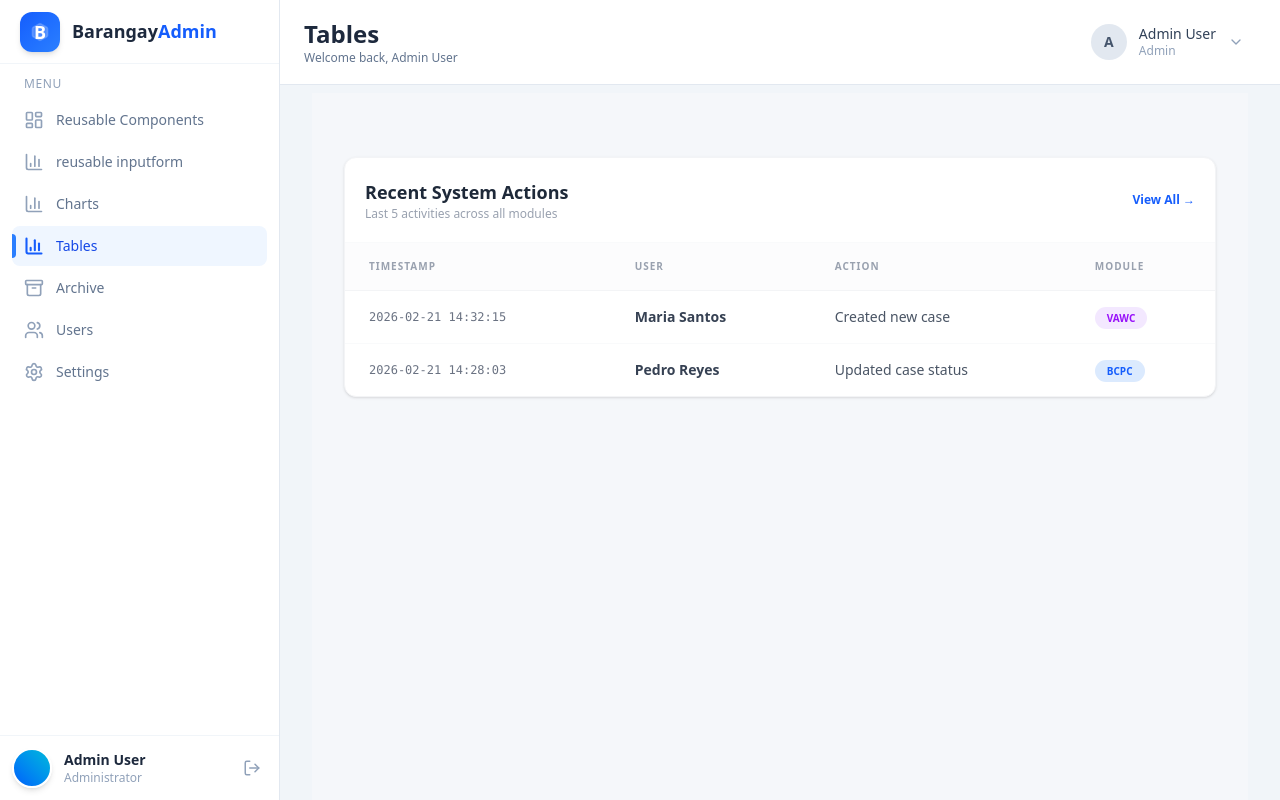
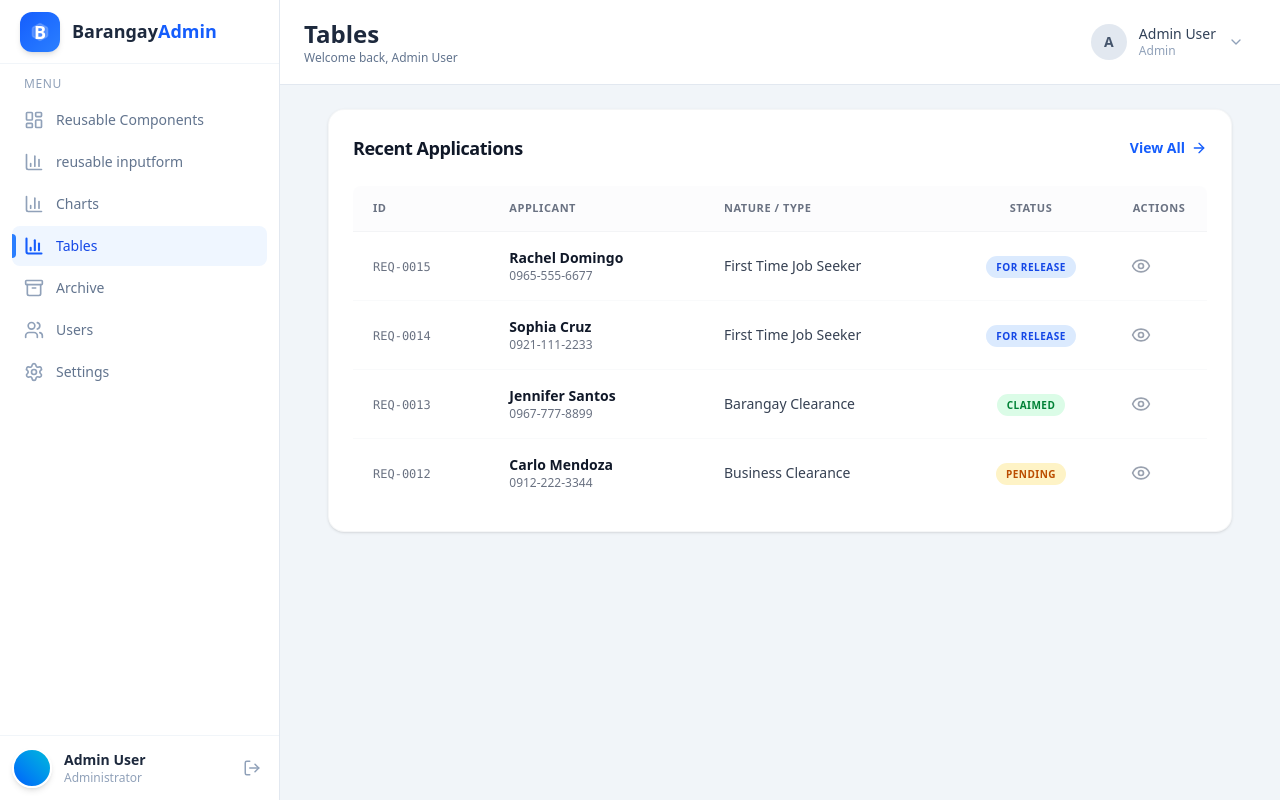
Before and after one commit to jeremiahmadronio/baranggay-management, a React (Vite) app: page /admin/tables in a window 1280 px wide. Built offline with nearby package versions, Linux system fonts and the light colour scheme.

Commit message:
feat: add recent issued cert in the dashboard

```diff
--- a/src/admin-module/DashboardReusable.tsx
+++ b/src/admin-module/DashboardReusable.tsx
@@ -1,43 +1,85 @@
-import {  InputField, ModuleBadge } from '../reusable/RecentSystemActions';
+import { Eye } from 'lucide-react';
+import { ResponsiveTable, type ColumnDef } from '../reusable/RecentSystemActions';
+
+
+// 1. I-DEFINE ANG ITSURA NG DATA MO
+interface ClearanceApplication {
+  id: string;
+  applicantName: string;
+  contactNumber: string;
+  type: string;
+  status: 'Pending' | 'For Release' | 'Claimed';
+}
+
+const recentApplications: ClearanceApplication[] = [
+  { id: 'REQ-0015', applicantName: 'Rachel Domingo', contactNumber: '0965-555-6677', type: 'First Time Job Seeker', status: 'For Release' },
+  { id: 'REQ-0014', applicantName: 'Sophia Cruz', contactNumber: '0921-111-2233', type: 'First Time Job Seeker', status: 'For Release' },
+  { id: 'REQ-0013', applicantName: 'Jennifer Santos', contactNumber: '0967-777-8899', type: 'Barangay Clearance', status: 'Claimed' },
+  { id: 'REQ-0012', applicantName: 'Carlo Mendoza', contactNumber: '0912-222-3344', type: 'Business Clearance', status: 'Pending' },
+];
+
 
 export default function AdminPage() {
+  const tableColumns: ColumnDef<ClearanceApplication>[] = [
+    {
+      header: 'ID',
+      accessorKey: 'id',
+      render: (row) => <span className="text-xs font-mono text-gray-500">{row.id}</span>
+    },
+    {
+      header: 'Applicant',
+      render: (row) => (
+        <div className="flex flex-col">
+          <span className="font-bold text-gray-900">{row.applicantName}</span>
+          <span className="text-xs text-gray-500">{row.contactNumber}</span>
+        </div>
+      )
+    },
+    {
+      header: 'Nature / Type',
+      accessorKey: 'type'
+    },
+    {
+      header: 'Status',
+      render: (row) => {
+        let badgeColor = '';
+
+        if (row.status === 'Claimed') badgeColor = 'bg-green-100 text-green-700';
+        else if (row.status === 'For Release') badgeColor = 'bg-blue-100 text-blue-700';
+        else badgeColor = 'bg-amber-100 text-amber-700';
+
+        return (
+          <span className={`px-2.5 py-1 rounded-full text-[10px] font-bold uppercase tracking-wider ${badgeColor}`}>
+            {row.status}
+          </span>
+        );
+      }
+    },
+    {
+      header: 'Actions',
+      render: () => (
+        <div className="text-gray-400 group-hover:text-blue-600 transition-colors">
+          <Eye className="w-5 h-5" />
+        </div>
+      )
+    }
+  ];
   return (
-    <div className="p-8 bg-gray-50/50 min-h-screen font-sans">
+   <div className="p-4 w-full min-h-screen">
+      <div className="max-w-[1600px] mx-auto w-full space-y-6">
 
-      {/* SECTION B: Audit Logs base sa image_7af4d8.png format */}
-      <div className="bg-white border border-gray-100 rounded-xl shadow-sm overflow-hidden mt-8">
-        <div className="p-5 border-b border-gray-50 flex justify-between items-center">
-          <div>
-            <h1 className="text-lg font-bold text-gray-800">Recent System Actions</h1>
-            <p className="text-xs text-gray-400">Last 5 activities across all modules</p>
-          </div>
-          <button className="text-blue-600 text-xs font-bold hover:underline">View All →</button>
-        </div>
 
-        <table className="w-full text-left border-collapse">
-          <thead className="bg-gray-50/50 text-[10px] font-bold text-gray-400 uppercase tracking-widest border-b border-gray-100">
-            <tr>
-              <th className="px-6 py-4">Timestamp</th>
-              <th className="px-6 py-4">User</th>
-              <th className="px-6 py-4">Action</th>
-              <th className="px-6 py-4">Module</th>
-            </tr>
-          </thead>
-          <tbody className="divide-y divide-gray-50 text-sm">
-            <tr className="hover:bg-gray-50/30 transition-colors">
-              <td className="px-6 py-4 text-gray-500 font-mono text-xs">2026-02-21 14:32:15</td>
-              <td className="px-6 py-4 font-bold text-gray-700">Maria Santos</td>
-              <td className="px-6 py-4 text-gray-600">Created new case</td>
-              <td className="px-6 py-4"><ModuleBadge label="VAWC" type="VAWC" /></td>
-            </tr>
-            <tr className="hover:bg-gray-50/30 transition-colors">
-              <td className="px-6 py-4 text-gray-500 font-mono text-xs">2026-02-21 14:28:03</td>
-              <td className="px-6 py-4 font-bold text-gray-700">Pedro Reyes</td>
-              <td className="px-6 py-4 text-gray-600">Updated case status</td>
-              <td className="px-6 py-4"><ModuleBadge label="BCPC" type="BCPC" /></td>
-            </tr>
-          </tbody>
-        </table>
+        <ResponsiveTable
+          title="Recent Applications"
+          data={recentApplications}
+          columns={tableColumns}
+
+          onViewAll={() => console.log("Nag-click sa View All. I-redirect sa /clearance/list")}
+
+          onRowClick={(row) => {
+            alert(`Binuksan ang record ni: ${row.applicantName}`);          }}
+        />
+
       </div>
     </div>
   );
--- a/src/clearance-api.ts/dashboard.ts
+++ b/src/clearance-api.ts/dashboard.ts
@@ -1,3 +1,5 @@
+
+//stats
 export interface ClearanceStats {
     IssuedToday: number;
     IssuedThisMonth: number;
@@ -7,6 +9,7 @@ export interface ClearanceStats {
     RevenueDirection: 'up' | 'down' | 'neutral';
 }
 
+//mock stats data
 const sampleStats: ClearanceStats = {
     IssuedToday: 5,
     IssuedThisMonth: 120,
@@ -15,7 +18,35 @@ const sampleStats: ClearanceStats = {
     RevenueGrowth: 10,
     RevenueDirection: 'down'
 };
+//recent certificates
+export interface RecentCertificate {
+    name: string;
+    type: string;
+    dateIssued: string;
+}
 
+//mock recent certificates data
+const sampleRecentCertificates: RecentCertificate[] = [
+    { name: 'Jeremiah Madronio', type: 'Barangay Clearance', dateIssued: '2024-06-01' },
+    { name: 'Jere Madronio', type: 'First Time Job Seeker', dateIssued: '2024-06-02' },
+    { name: 'Jer Madronio', type: 'Business Clearance', dateIssued: '2024-06-03' },
+    { name: 'Jerem Madronio', type: 'Barangay Clearance', dateIssued: '2024-06-04' },
+]
+
+
+
+
+
+
+
+
+
+
+
+
+
+
+//stats
 export const fetchClearanceStats = async (): Promise<ClearanceStats> => {
     try{
         const response = await fetch('/api/clearance/stats');
@@ -30,3 +61,16 @@ export const fetchClearanceStats = async (): Promise<ClearanceStats> => {
         return sampleStats;
     }
 };
+
+//recent certificates
+export const fetchRecentCertificates = async (): Promise<RecentCertificate[]> => {
+    try{
+        const response = await fetch('/api/clearance/recent-certificates');
+        if (!response.ok) {
+            throw new Error('Failed to fetch recent certificates');
+        }
+        return await response.json();
+    }catch(error){
+        return sampleRecentCertificates;
+    }
+}
--- a/src/clearance-module/dashboard.tsx
+++ b/src/clearance-module/dashboard.tsx
@@ -1,13 +1,24 @@
 import React, { useEffect } from "react";
-import { KPICard, KPIGrid, KPIIcons } from "../reusable";
+import { KPICard, KPIGrid, KPIIcons,ResponsiveTable, type ColumnDef } from "../reusable";
 import { LoadingModal } from "../reusable";
+
 import {
   type ClearanceStats,
   fetchClearanceStats,
+  type RecentCertificate,
+  fetchRecentCertificates
 } from "../clearance-api.ts/dashboard";
+
+
+
+
+
+
+
 
 export const ClearanceDashboard = () => {
   const [kpiData, setKpiData] = React.useState<ClearanceStats | null>(null);
+  const [recentCerts, setRecentCerts] = React.useState<RecentCertificate[]>([]);
   const [loading, setLoading] = React.useState(true);
 
   //stats money formatting
@@ -21,15 +32,46 @@ export const ClearanceDashboard = () => {
   const numberFormatted = (num: number) =>
     new Intl.NumberFormat("en-US").format(num);
 
+ //table columns
+  const columns: ColumnDef<RecentCertificate>[] = [
+    { header: "Resident Name", accessorKey: "name" },
+    { header: "Certificate Type", accessorKey: "type" },
+    {
+      header: "Date Issued",
+      render: (row) => new Intl.DateTimeFormat("en-PH", {
+        dateStyle: "medium"
+      }).format(new Date(row.dateIssued))
+    },
+{
+    header: "Status",
+    render: () => (
+      <span className="px-2.5 py-1 rounded-full text-[10px] font-bold uppercase tracking-wider bg-green-100 text-green-700">
+        Issued
+      </span>
+    ),
+  },  ];
+
+
   //fetching api
   useEffect(() => {
-    const loadStats = async () => {
+    const loadAllData = async () => {
       setLoading(true);
-      const stats = await fetchClearanceStats();
-      setKpiData(stats);
-      setLoading(false);
+      try {
+        const [stats, certs] = await Promise.all([
+          fetchClearanceStats(),
+          fetchRecentCertificates()
+        ]);
+
+        setKpiData(stats);
+        setRecentCerts(certs);
+      } catch (error) {
+        console.error("Error loading dashboard:", error);
+      } finally {
+        setLoading(false);
+      }
     };
-    loadStats();
+
+    loadAllData();
   }, []);
 
   //loading
@@ -89,6 +131,16 @@ export const ClearanceDashboard = () => {
         </KPIGrid>
       </div>
 
+        <div className="max-w-[1600px] mx-auto w-full mt-6">
+            <ResponsiveTable
+          title="Recent Issued Certificates"
+          data={recentCerts}
+          columns={columns}
+          onViewAll={() => console.log("Go to full list")}
+          onRowClick={(item) => alert(`Viewing ${item.name}`)}
+        />
+        </div>
+
 
 
     </div>
--- a/src/reusable/RecentSystemActions.tsx
+++ b/src/reusable/RecentSystemActions.tsx
@@ -1,26 +1,161 @@
-import React from 'react';
+import React from "react";
+import { ArrowRight, Inbox } from "lucide-react";
 
-export const ModuleBadge = ({ label, type }: { label: string, type: 'VAWC' | 'BCPC' | 'Clearance' | 'Blotter' | 'FTJS' }) => {
-  const colors = {
-    VAWC: 'bg-purple-100 text-purple-600',
-    BCPC: 'bg-blue-100 text-blue-600',
-    Clearance: 'bg-indigo-100 text-indigo-600',
-    Blotter: 'bg-orange-100 text-orange-600',
-    FTJS: 'bg-teal-100 text-teal-600',
-  };
-  return <span className={`px-3 py-1 rounded-full text-[10px] font-bold uppercase ${colors[type]}`}>{label}</span>;
+export interface ColumnDef<T> {
+  header: string;
+  accessorKey?: keyof T;
+  render?: (item: T) => React.ReactNode;
+}
+
+interface ResponsiveTableProps<T> {
+  title: string;
+  data: T[];
+  columns: ColumnDef<T>[];
+  onViewAll?: () => void;
+  onRowClick?: (item: T) => void;
+}
+
+export const ResponsiveTable = <T extends Record<string, any>>({
+  title,
+  data,
+  columns,
+  onViewAll,
+  onRowClick,
+}: ResponsiveTableProps<T>) => {
+  return (
+    <div className="bg-white rounded-2xl shadow-sm border border-gray-100/80 p-6 overflow-hidden">
+      {/* Table Header */}
+      <div className="flex justify-between items-center mb-6">
+        <h3 className="text-lg font-bold text-gray-900 tracking-tight">
+          {title}
+        </h3>
+        {onViewAll && (
+          <button
+            onClick={onViewAll}
+            className="text-blue-600 hover:text-blue-700 text-sm font-semibold flex items-center gap-1.5 transition-all group"
+          >
+            View All
+            <ArrowRight className="w-4 h-4 transition-transform group-hover:translate-x-1" />
+          </button>
+        )}
+      </div>
+
+      <div className="grid grid-cols-1 gap-4 md:hidden">
+        {data.slice(0, 3).map((item, rowIndex) => (
+          <div
+            key={rowIndex}
+            onClick={() => onRowClick && onRowClick(item)}
+            className={`border border-gray-200 rounded-xl p-5 flex flex-col shadow-sm bg-white transition-all
+              ${onRowClick ? "cursor-pointer hover:border-blue-300 hover:shadow-md active:scale-[0.98]" : ""}`}
+          >
+            {columns.map((col, colIndex) => (
+              <div
+                key={colIndex}
+                className={`flex justify-between items-center ${
+                  colIndex !== columns.length - 1
+                    ? "border-b border-gray-50 pb-3 mb-3"
+                    : ""
+                }`}
+              >
+                <span className="text-[11px] font-bold text-gray-400 uppercase tracking-widest w-1/3">
+                  {col.header}
+                </span>
+                <div className="text-sm font-medium text-gray-900 flex-1 flex justify-end text-right break-words">
+                  {col.render
+                    ? col.render(item)
+                    : (item[col.accessorKey as keyof T] as React.ReactNode)}
+                </div>
+              </div>
+            ))}
+          </div>
+        ))}
+
+        {data.length === 0 && (
+          <div className="py-10 text-center border border-dashed border-gray-200 rounded-xl bg-gray-50/50">
+            <Inbox className="w-10 h-10 mx-auto text-gray-300 mb-2" />
+            <p className="text-sm font-semibold text-gray-600">
+              No records found
+            </p>
+            <p className="text-xs text-gray-400 mt-1">
+              Check back later for new updates.
+            </p>
+          </div>
+        )}
+      </div>
+
+      <div className="hidden md:block overflow-x-auto">
+        <table className="w-full text-left border-collapse min-w-[600px]">
+          <thead>
+            <tr className="border-b border-gray-100 bg-gray-50/50">
+              {columns.map((col, index) => {
+                const isCenter = ["status", "actions"].includes(
+                  col.header.trim().toLowerCase(),
+                );
+                const widthClass =
+                  col.header.trim().toLowerCase() === "status"
+                    ? "w-40"
+                    : col.header.trim().toLowerCase() === "actions"
+                      ? "w-24"
+                      : "";
+                return (
+                  <th
+                    key={index}
+                    className={`py-3.5 px-5 text-[11px] font-bold text-gray-500 uppercase tracking-wider
+                      ${index === 0 ? "rounded-tl-lg" : ""}
+                      ${index === columns.length - 1 ? "rounded-tr-lg" : ""}
+                      ${isCenter ? "text-center" : "text-left"} ${widthClass}`}
+                  >
+                    {col.header}
+                  </th>
+                );
+              })}
+            </tr>
+          </thead>
+          <tbody className="divide-y divide-gray-50">
+            {data.map((item, rowIndex) => (
+              <tr
+                key={rowIndex}
+                onClick={() => onRowClick && onRowClick(item)}
+                className={`transition-colors group
+                  ${onRowClick ? "cursor-pointer hover:bg-blue-50/40" : "hover:bg-gray-50/40"}`}
+              >
+                {columns.map((col, colIndex) => {
+                  const isCenter = ["status", "actions"].includes(
+                    col.header.trim().toLowerCase(),
+                  );
+                  return (
+                    <td
+                      key={colIndex}
+                      className={`py-4 px-5 text-sm text-gray-700 align-middle
+                      ${isCenter ? "text-center" : "text-left"}`}
+                    >
+                      {col.render
+                        ? col.render(item)
+                        : (item[col.accessorKey as keyof T] as React.ReactNode)}
+                    </td>
+                  );
+                })}
+              </tr>
+            ))}
+
+            {data.length === 0 && (
+              <tr>
+                <td colSpan={columns.length} className="py-16 text-center">
+                  <div className="flex flex-col items-center justify-center text-gray-400">
+                    <Inbox className="w-12 h-12 mb-3 text-gray-300" />
+                    <p className="text-sm font-semibold text-gray-600">
+                      No records found
+                    </p>
+                    <p className="text-sm text-gray-400 mt-1">
+                      Check back later for new updates.
+                    </p>
+                  </div>
+                </td>
+              </tr>
+            )}
+          </tbody>
+        </table>
+      </div>
+    </div>
+  );
 };
-
-
-export const InputField = ({ label, placeholder, type = "text", required = false }: { label: string, placeholder?: string, type?: string, required?: boolean }) => (
-  <div className="flex flex-col gap-1.5">
-    <label className="text-[10px] font-bold text-gray-400 uppercase tracking-wider">
-      {label} {required && <span className="text-red-500">*</span>}
-    </label>
-    <input
-      type={type}
-      placeholder={placeholder}
-      className="border border-gray-200 rounded-lg p-2.5 text-sm focus:ring-1 focus:ring-blue-500 outline-none bg-gray-50/30"
-    />
-  </div>
-);
--- a/src/reusable/index.ts
+++ b/src/reusable/index.ts
@@ -18,3 +18,7 @@ export { KPICard, KPIGrid, KPIIcons } from './KPICard';
 // View/Edit Components
 export { ViewModal, DetailModal, DetailCard, Avatar } from './DetailView';
 export type { DetailField, DetailSection } from './DetailView';
+
+
+// Recent System Actions
+export { ResponsiveTable, type ColumnDef } from './RecentSystemActions';
```
